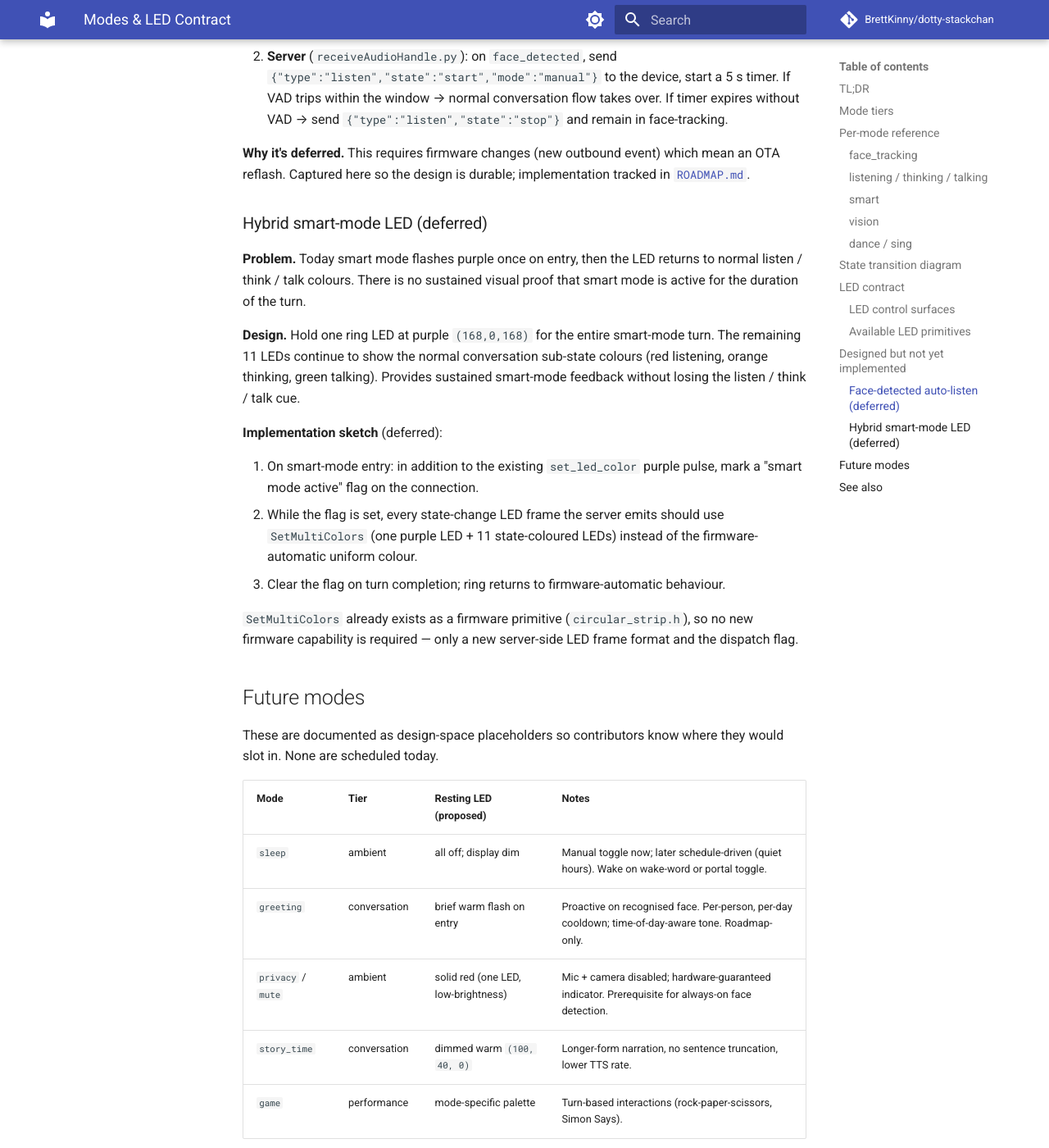
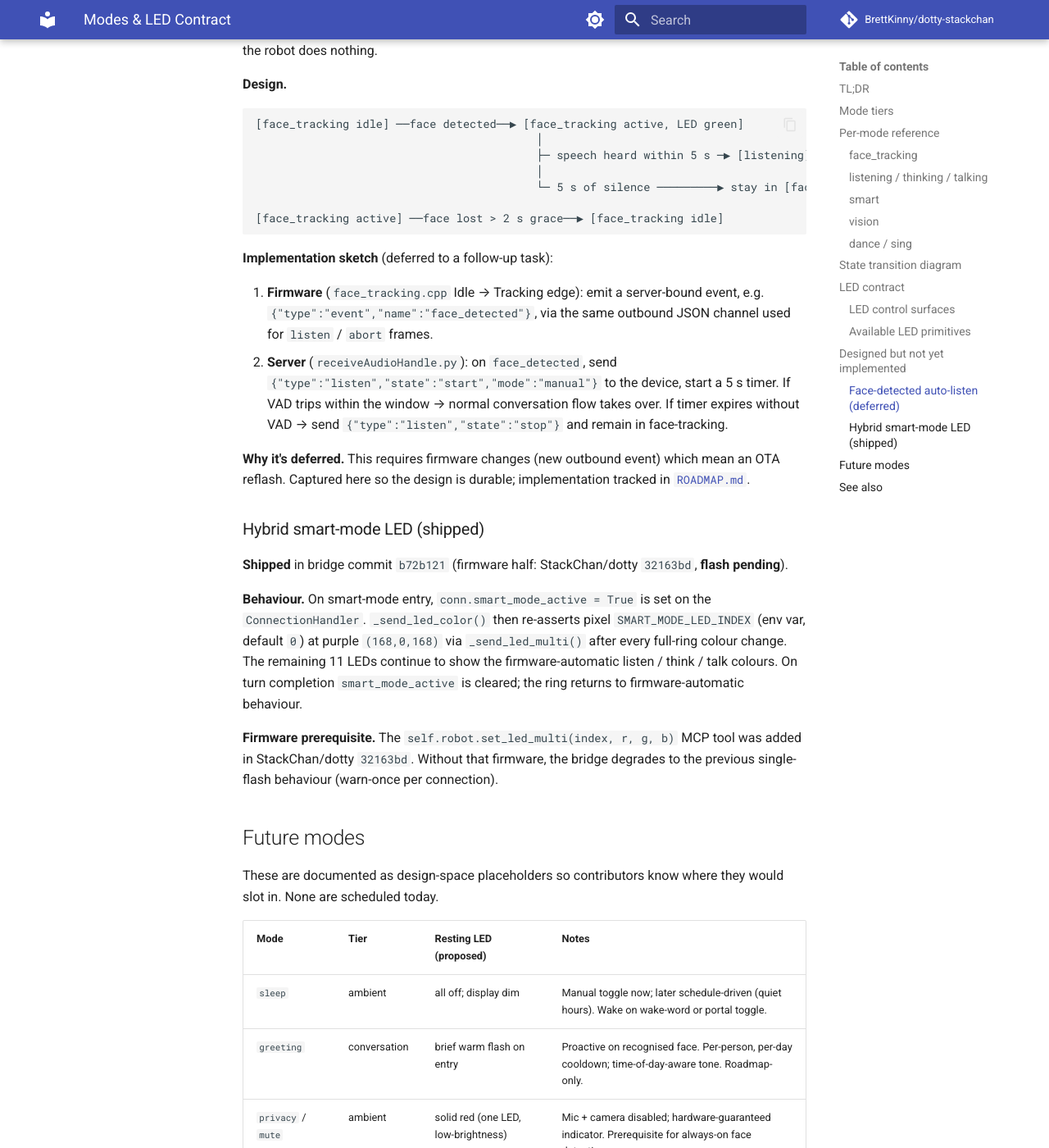
Before and after one commit to BrettKinny/dotty-stackchan, an MkDocs documentation site: the page built from docs/modes.md, in a window 1280 px wide and 1400 px high, scrolled down 6564 px. Shown: the whole window at 82% size. Built offline with MkDocs 1.6.1 and Material for MkDocs 9.7.7, drawn with Linux system fonts in a browser that asks for light colours; comment, search, counter and statistics services are not loaded; some of the changed text lies outside the part shown.

Commit message:
docs: update modes.md — hybrid smart-mode LED shipped, set_led_multi correction
Mark hybrid smart-mode LED as shipped (bridge b72b121 + firmware 32163bd).
Correct the SetMultiColors reference: the actual server-side API is the
new self.robot.set_led_multi(index, r, g, b) MCP tool, not a batched
SetMultiColors call. Explain per-pixel bypass of _color_anim and why
re-assertion is needed. Face-detected auto-listen remains the only item
in "Designed but not yet implemented".

https://claude.ai/code/session_01NjDttHeVbyCZA7jSTVvZDa

```diff
--- a/docs/modes.md
+++ b/docs/modes.md
@@ -12,7 +12,8 @@ One-page reference for every behavioural mode Dotty has, what colour the ring sh
 - Dotty has four mode **tiers**: ambient (idle), conversation (talking), performance (one-shot action), maintenance (config / OTA).
 - The 12-LED WS2812 ring on the front panel is the primary feedback channel. Two control paths drive it: **firmware-automatic** (reacts to device state) and **server-overridable** (MCP `set_led_color`).
 - Most mode transitions are voice-phrase triggered today. Face-tracking is firmware-resident; dance / sing / smart / vision are dispatched server-side from `receiveAudioHandle.py`.
-- Two behaviours are **designed but not yet implemented**: face-detected auto-listen (face → 5 s manual-listen window → fall back to face-tracking) and hybrid smart-mode LED (one ring LED held purple while smart mode is active, rest of ring still shows listen / think / talk colours). See [Designed but not yet implemented](#designed-but-not-yet-implemented) below.
+- One behaviour is **designed but not yet implemented**: face-detected auto-listen (face → 5 s manual-listen window → fall back to face-tracking). See [Designed but not yet implemented](#designed-but-not-yet-implemented) below.
+- **Hybrid smart-mode LED is live** (bridge commit `b72b121`, firmware `32163bd`): LED index 0 holds purple throughout the smart-mode turn; remaining 11 LEDs continue showing listen / think / talk colours.
 
 ## Mode tiers
 
@@ -71,7 +72,7 @@ Capable-model variant of conversation. Triggered by phrase match in `receiveAudi
 - **One-shot**: `"smart mode, what is the speed of light?"` → trigger phrase + remaining query routed to the capable model in a single turn.
 - **Two-turn**: `"smart mode."` (no query) → robot acknowledges (`"Smart mode! What would you like to know?"`), `conn.smart_mode_next = True` flag set; the next turn is forced through smart routing.
 
-The capable model is configured via `SMART_MODEL` env on the bridge (e.g. Claude Sonnet via OpenRouter); falls through to the default brain if unset. LED today is a single MCP `set_led_color(168,0,168)` on entry — see [hybrid smart-mode LED](#hybrid-smart-mode-led-deferred) for the target behaviour.
+The capable model is configured via `SMART_MODEL` env on the bridge (e.g. Claude Sonnet via OpenRouter); falls through to the default brain if unset. LED: on smart-mode entry `set_led_color(168,0,168)` pulses the ring, then `conn.smart_mode_active = True` is set; subsequently `_send_led_color` re-asserts pixel `SMART_MODE_LED_INDEX` (default 0) purple via `set_led_multi` after every full-ring state change, so the indicator persists until the turn completes (flash-pending: firmware `32163bd`).
 
 ### vision
 
@@ -162,13 +163,17 @@ The `face_tracking → listening` edge currently fires only when the user speaks
 ### LED control surfaces
 
 - **Firmware-automatic** — `CircularStrip::OnStateChanged()` (`firmware/firmware/xiaozhi-esp32/main/led/circular_strip.cc`) maps device state → solid / blink / scroll patterns. Triggered by the firmware's own `kDeviceState*` enum changes.
-- **Server-overridable** — MCP tool `self.robot.set_led_color(r, g, b)` invoked via `_send_led_color()` in `receiveAudioHandle.py`. Used today by smart mode (entry pulse) and dance choreographies (timeline events). Overrides the firmware-automatic LED until the next state change.
+- **Server-overridable** — two MCP tools invoked via helpers in `receiveAudioHandle.py`:
+  - `self.robot.set_led_color(r, g, b)` → `_send_led_color()`: paints the full 12-LED ring one colour; used for smart-mode entry pulse and dance timeline events. Overrides firmware-automatic LED until the next firmware state change.
+  - `self.robot.set_led_multi(index, r, g, b)` → `_send_led_multi()` (firmware ≥ `32163bd`): sets a **single** pixel without disturbing the rest. Bypasses the colour-animation tick, so it persists across firmware state changes that use `SetAllColor`. Used by the hybrid smart-mode indicator (re-asserted after each `_send_led_color` call when `conn.smart_mode_active` is True). Degrades gracefully on older firmware.
 
 ### Available LED primitives
 
 Firmware `CircularStrip` (`circular_strip.h`) exposes: `SetAllColor`, `SetSingleColor`, `SetMultiColors`, `Blink(color, interval_ms)`, `Breathe(low, high, interval_ms)`, `Scroll(low, high, length, interval_ms)`, `Rainbow(low, high, interval_ms)`, `FadeOut(interval_ms)`. Brightness is `DEFAULT_BRIGHTNESS = 32`, `LOW_BRIGHTNESS = 4` (0–255 scale).
 
-Anything we want to design fits inside this primitive set — no new firmware primitives are needed for the deferred behaviours below.
+The `set_led_multi` MCP tool (firmware `32163bd`) wraps `setColorAt()` on the `NeonLight` objects (index 0–5 → LeftNeonLight, 6–11 → RightNeonLight). Note: `setColorAt()` is a per-pixel write that bypasses `_color_anim`, which is why re-assertion is needed after full-ring colour changes.
+
+Anything we want to design fits inside this primitive set.
 
 ## Designed but not yet implemented
 
@@ -195,19 +200,13 @@ Anything we want to design fits inside this primitive set — no new firmware pr
 
 **Why it's deferred.** This requires firmware changes (new outbound event) which mean an OTA reflash. Captured here so the design is durable; implementation tracked in [`ROADMAP.md`](../ROADMAP.md).
 
-### Hybrid smart-mode LED (deferred)
+### Hybrid smart-mode LED (shipped)
 
-**Problem.** Today smart mode flashes purple once on entry, then the LED returns to normal listen / think / talk colours. There is no sustained visual proof that smart mode is active for the duration of the turn.
+**Shipped** in bridge commit `b72b121` (firmware half: StackChan/dotty `32163bd`, **flash pending**).
 
-**Design.** Hold one ring LED at purple `(168,0,168)` for the entire smart-mode turn. The remaining 11 LEDs continue to show the normal conversation sub-state colours (red listening, orange thinking, green talking). Provides sustained smart-mode feedback without losing the listen / think / talk cue.
+**Behaviour.** On smart-mode entry, `conn.smart_mode_active = True` is set on the `ConnectionHandler`. `_send_led_color()` then re-asserts pixel `SMART_MODE_LED_INDEX` (env var, default `0`) at purple `(168,0,168)` via `_send_led_multi()` after every full-ring colour change. The remaining 11 LEDs continue to show the firmware-automatic listen / think / talk colours. On turn completion `smart_mode_active` is cleared; the ring returns to firmware-automatic behaviour.
 
-**Implementation sketch** (deferred):
-
-1. On smart-mode entry: in addition to the existing `set_led_color` purple pulse, mark a "smart mode active" flag on the connection.
-2. While the flag is set, every state-change LED frame the server emits should use `SetMultiColors` (one purple LED + 11 state-coloured LEDs) instead of the firmware-automatic uniform colour.
-3. Clear the flag on turn completion; ring returns to firmware-automatic behaviour.
-
-`SetMultiColors` already exists as a firmware primitive (`circular_strip.h`), so no new firmware capability is required — only a new server-side LED frame format and the dispatch flag.
+**Firmware prerequisite.** The `self.robot.set_led_multi(index, r, g, b)` MCP tool was added in StackChan/dotty `32163bd`. Without that firmware, the bridge degrades to the previous single-flash behaviour (warn-once per connection).
 
 ## Future modes
 
@@ -231,4 +230,4 @@ See [`ROADMAP.md`](../ROADMAP.md) for current priority on each.
 - [kid-mode.md](./kid-mode.md) — how Kid Mode wraps every conversation mode (default-on safety guardrails, prompt suffix injection).
 - [latent-capabilities.md](./latent-capabilities.md) — upstream features we aren't yet using; some of these would land as new modes.
 
-Last verified: 2026-04-25.
+Last verified: 2026-04-25. Updated 2026-04-25 (hybrid smart-mode LED shipped, SetMultiColors→set_led_multi correction).
```
